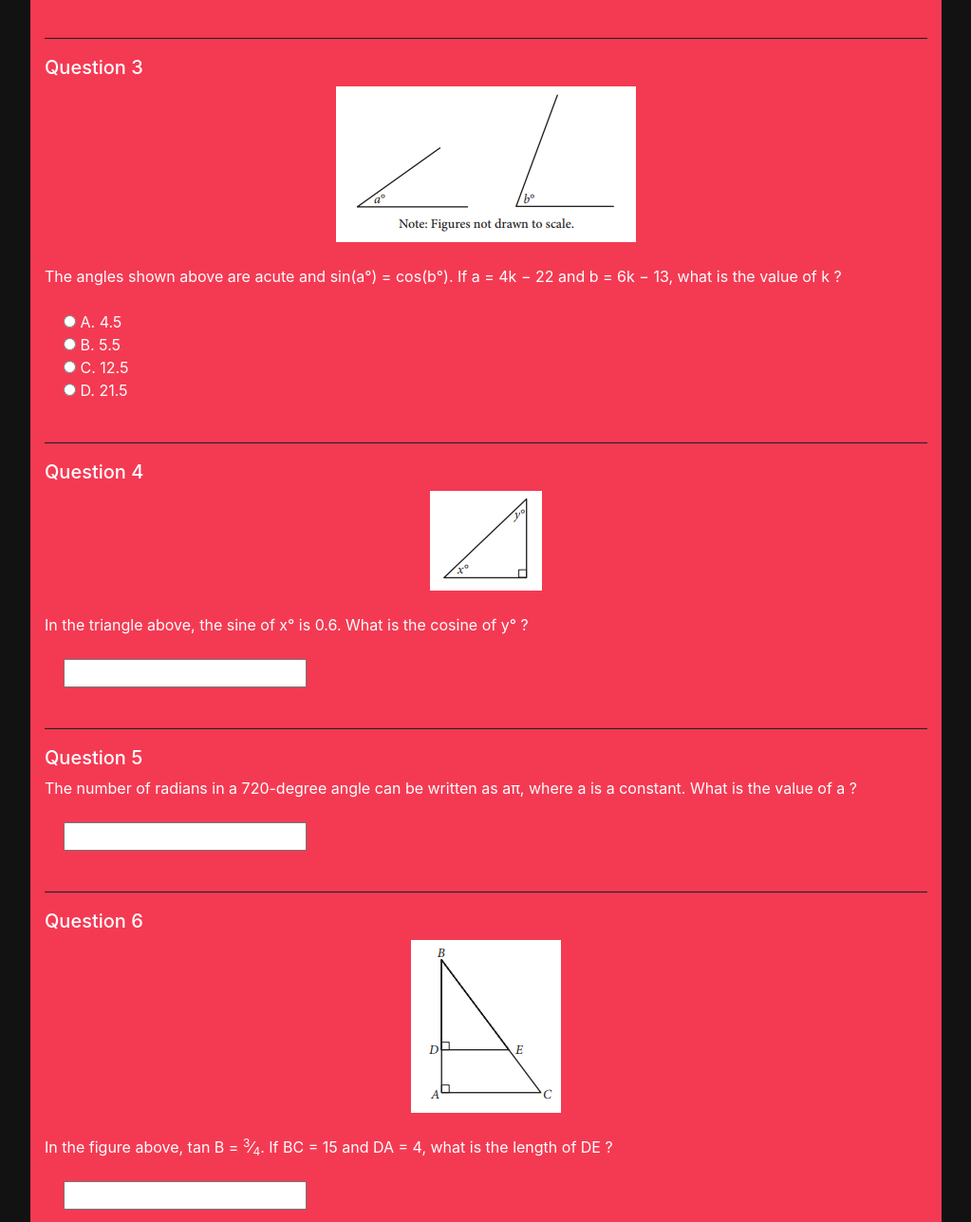
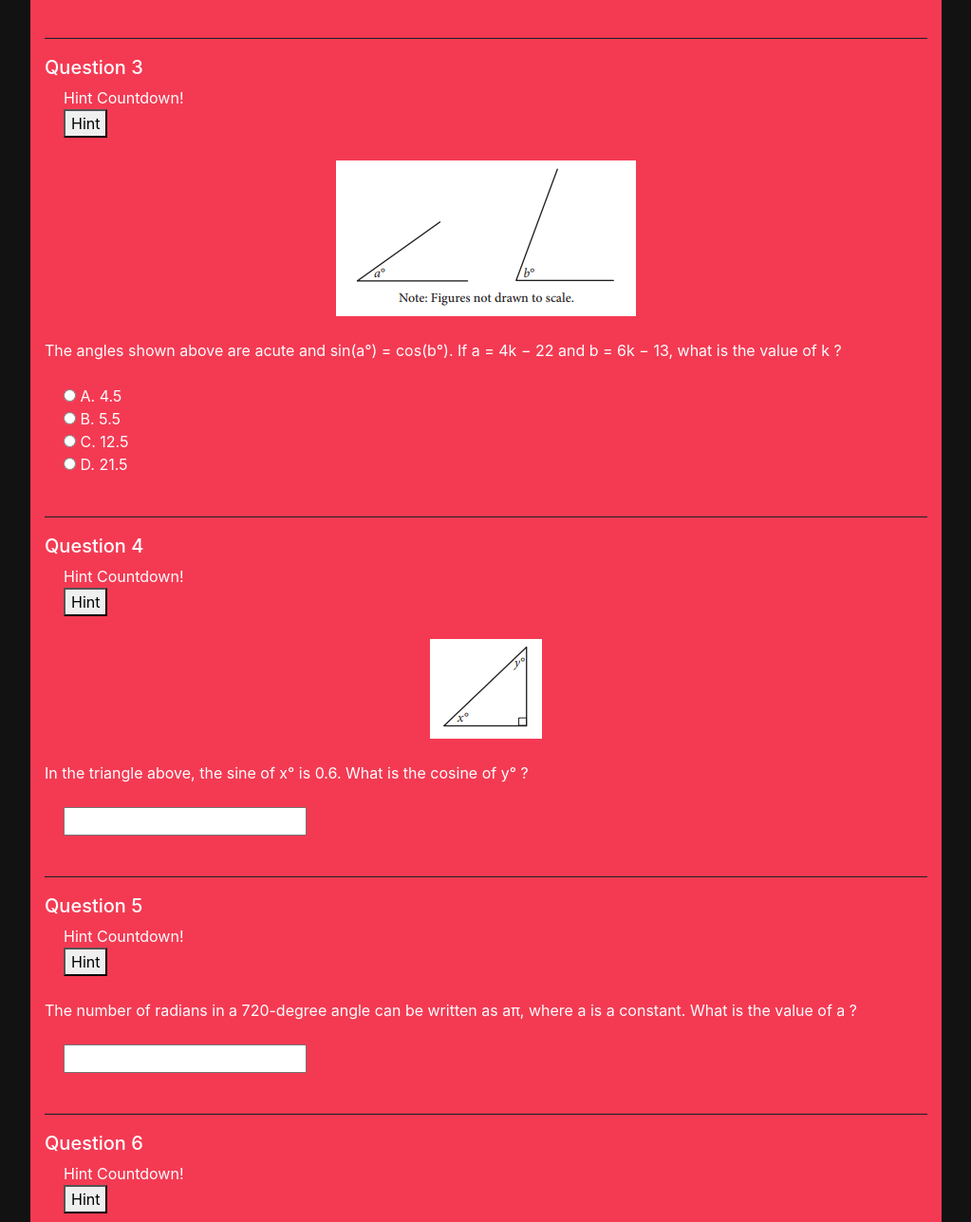
Before and after one commit to SaadAAkhtar/SaadAAkhtar.github.io, a plain HTML site: page webpages/trigonometry/trigonometry-practicequestions.html in a window 1280 px wide. Shown: the part 1173-2460 px from the top of the page at 95% size, without its empty margins (128-1151 px from the left). Drawn offline with Linux system fonts and the light colour scheme.

Commit message:
Hints complete for Trig

```diff
--- a/js/trigonometry.js
+++ b/js/trigonometry.js
@@ -76,5 +76,55 @@ var myTimer;
 					clearInterval(myTimer);
 				}
 			}
+
+			if (elem.id == "hintbutton3") {
+				document.getElementById("hintbutton3").disabled = true;
+				document.getElementById("countdown3").innerHTML = --c;
+				if (c == 0) {
+					document.getElementById("hint3").style.visibility = "visible";
+					document.getElementById("hint3result").innerHTML = "The complementary angle theorem is applicable here.";
+					clearInterval(myTimer);
+				}
+			}
+
+			if (elem.id == "hintbutton4") {
+				document.getElementById("hintbutton4").disabled = true;
+				document.getElementById("countdown4").innerHTML = --c;
+				if (c == 0) {
+					document.getElementById("hint4").style.visibility = "visible";
+					document.getElementById("hint4result").innerHTML = "The complementary angle theorem is applicable here.";
+					clearInterval(myTimer);
+				}
+			}
+
+			if (elem.id == "hintbutton5") {
+				document.getElementById("hintbutton5").disabled = true;
+				document.getElementById("countdown5").innerHTML = --c;
+				if (c == 0) {
+					document.getElementById("hint5").style.visibility = "visible";
+					document.getElementById("hint5result").innerHTML = "There are π radians in a 180° angle.";
+					clearInterval(myTimer);
+				}
+			}
+
+			if (elem.id == "hintbutton6") {
+				document.getElementById("hintbutton6").disabled = true;
+				document.getElementById("countdown6").innerHTML = --c;
+				if (c == 0) {
+					document.getElementById("hint6").style.visibility = "visible";
+					document.getElementById("hint6result").innerHTML = "ΔABC and ΔDBE are both 3-4-5 triangles";
+					clearInterval(myTimer);
+				}
+			}
+
+			if (elem.id == "hintbutton7") {
+				document.getElementById("hintbutton7").disabled = true;
+				document.getElementById("countdown7").innerHTML = --c;
+				if (c == 0) {
+					document.getElementById("hint7").style.visibility = "visible";
+					document.getElementById("hint7result").innerHTML = "The complementary angle theorem is applicable here as the sum of the measures of ∠RSW and ∠WST is equal to the measure of ∠RST";
+					clearInterval(myTimer);
+				}
+			}
 		}
 	}
--- a/webpages/trigonometry/trigonometry-practicequestions.html
+++ b/webpages/trigonometry/trigonometry-practicequestions.html
@@ -72,6 +72,14 @@
 			<hr>
 
 			<h5><font color = "#FEFEFE">Question 3</font></h5>
+			<font color = "#FEFEFE">
+			<p style="margin-left: 20px" id="countdown3">Hint Countdown!</p>
+			<div id = "hint3"><p style="margin-left: 20px" id = "hint3result"></p></div>
+			<p style="margin-left: 20px">
+			<button type='button' id="hintbutton3" onclick="clock(hintbutton3, clicks); onClick(); document.getElementById('countdown3').innerHTML='Hint Countdown!';">Hint</button>
+			</p>
+			</font>
+			<br>
 			<div class="text-center">
 				<img src="Question_3.PNG" alt="Question 3 Graph">
 			</div>
@@ -88,6 +96,14 @@
 			<hr>
 
 			<h5><font color = "#FEFEFE">Question 4</font></h5>
+			<font color = "#FEFEFE">
+			<p style="margin-left: 20px" id="countdown4">Hint Countdown!</p>
+			<div id = "hint4"><p style="margin-left: 20px" id = "hint4result"></p></div>
+			<p style="margin-left: 20px">
+			<button type='button' id="hintbutton4" onclick="clock(hintbutton4, clicks); onClick(); document.getElementById('countdown4').innerHTML='Hint Countdown!';">Hint</button>
+			</p>
+			</font>
+			<br>
 			<div class="text-center">
 				<img src="Question_4.PNG" alt="Question 4 Graph">
 			</div>
@@ -99,6 +115,14 @@
 			<hr>
 
 			<h5><font color = "#FEFEFE">Question 5</font></h5>
+			<font color = "#FEFEFE">
+			<p style="margin-left: 20px" id="countdown5">Hint Countdown!</p>
+			<div id = "hint5"><p style="margin-left: 20px" id = "hint5result"></p></div>
+			<p style="margin-left: 20px">
+			<button type='button' id="hintbutton5" onclick="clock(hintbutton5, clicks); onClick(); document.getElementById('countdown5').innerHTML='Hint Countdown!';">Hint</button>
+			</p>
+			</font>
+			<br>
 			<p><font color = "#FEFEFE">The number of radians in a 720-degree angle can be written as aπ, where a is a constant. What is the value of a ?</font></p>
 			<br>
 			<p style="margin-left: 20px"><input id = "textbox" type="text" name = "Trigonometry5"></p>
@@ -106,6 +130,14 @@
 			<hr>
 
 			<h5><font color = "#FEFEFE">Question 6</font></h5>
+			<font color = "#FEFEFE">
+			<p style="margin-left: 20px" id="countdown6">Hint Countdown!</p>
+			<div id = "hint6"><p style="margin-left: 20px" id = "hint6result"></p></div>
+			<p style="margin-left: 20px">
+			<button type='button' id="hintbutton6" onclick="clock(hintbutton6, clicks); onClick(); document.getElementById('countdown6').innerHTML='Hint Countdown!';">Hint</button>
+			</p>
+			</font>
+			<br>
 			<div class="text-center">
 				<img src="Question_6.PNG" alt="Question 6 Graph">
 			</div>
@@ -117,6 +149,14 @@
 			<hr>
 
 			<h5><font color = "#FEFEFE">Question 7</font></h5>
+			<font color = "#FEFEFE">
+			<p style="margin-left: 20px" id="countdown7">Hint Countdown!</p>
+			<div id = "hint7"><p style="margin-left: 20px" id = "hint7result"></p></div>
+			<p style="margin-left: 20px">
+			<button type='button' id="hintbutton7" onclick="clock(hintbutton7, clicks); onClick(); document.getElementById('countdown7').innerHTML='Hint Countdown!';">Hint</button>
+			</p>
+			</font>
+			<br>
 			<div class="text-center">
 				<img src="Question_7.PNG" alt="Question 7 Graph">
 			</div>
```
